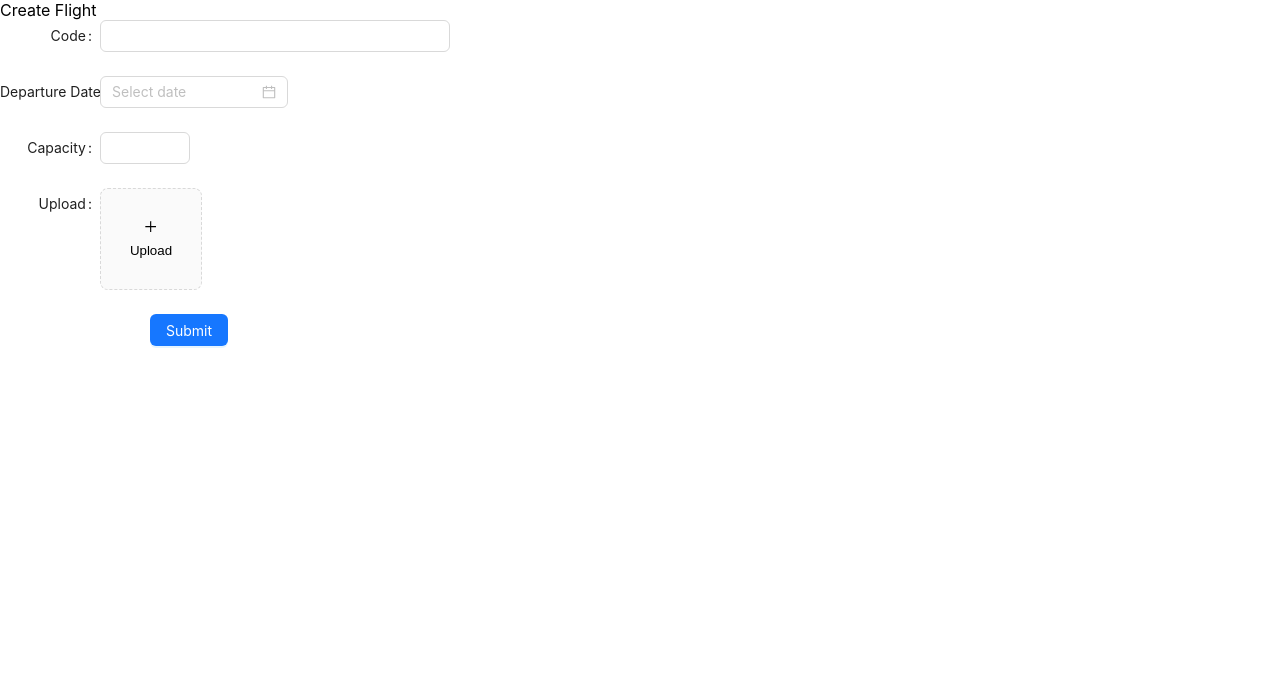
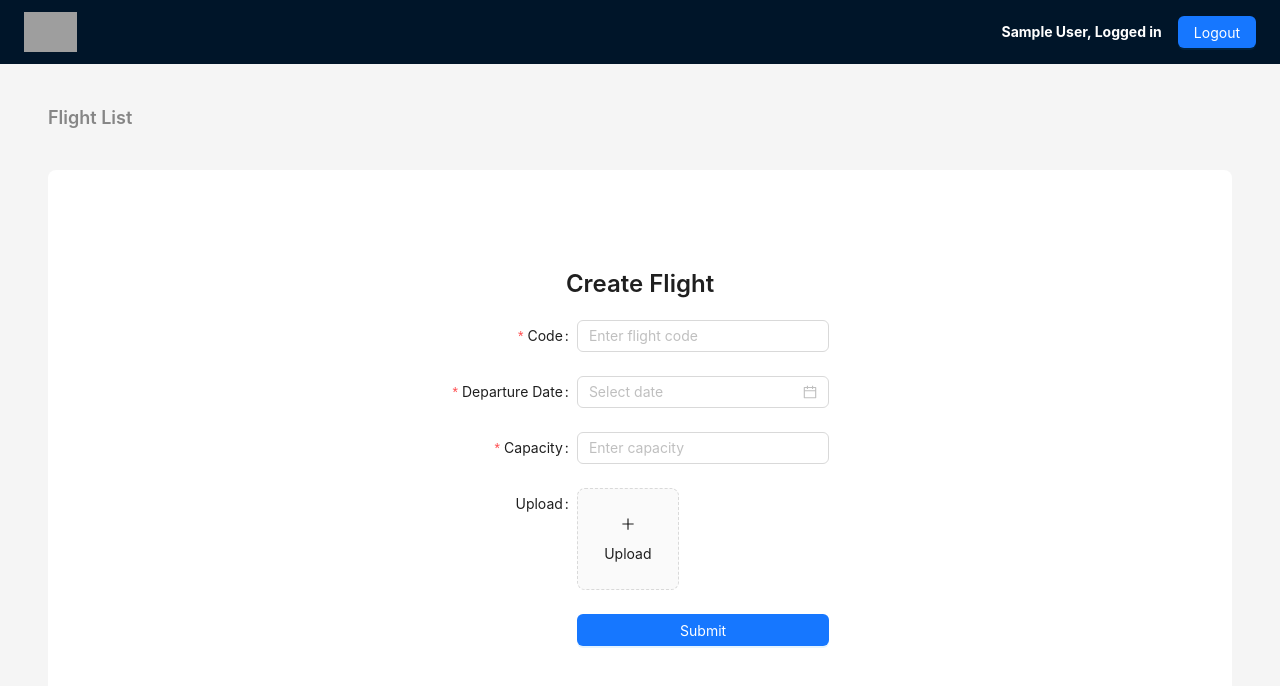
Before and after one commit to a-asmaa/flight-app, a React (Create React App) app: page /flights/create in a window 1280 px wide. Shown: the top 686 px of the page. Built offline with nearby package versions, Linux system fonts and the light colour scheme; sample sign-in values are in the browser's storage; grey boxes are pictures that could not be loaded.

Commit message:
create flight integration

```diff
--- a/src/index.css
+++ b/src/index.css
@@ -11,3 +11,17 @@ code {
   font-family: source-code-pro, Menlo, Monaco, Consolas, 'Courier New',
     monospace;
 }
+
+
+.create-link{
+  font-weight: 600;
+  background-color: white;
+  padding: 10px;
+  border-radius: 5px;
+}
+
+.list-link{
+  font-weight: 600;
+  color: black;
+  font-size: 18px;
+}
--- a/src/layout.tsx
+++ b/src/layout.tsx
@@ -1,27 +1,27 @@
 import React from 'react';
-import { Breadcrumb, Button, Layout, theme } from 'antd';
+import { Breadcrumb, Button, Layout, Space, theme } from 'antd';
 import { clearToken, getUser } from './utils/storage';
-import { useNavigate } from "react-router-dom";
+import { Link, useLocation, useNavigate } from "react-router-dom";
 import { AuthUser } from './types/user';
 
 const { Header, Content } = Layout;
 
-const AppLayout = ({children} : {children: any}) => {
+const AppLayout = ({ children }: { children: any }) => {
   const {
     token: { colorBgContainer, borderRadiusLG },
   } = theme.useToken();
 
   const user: AuthUser = getUser();
-
   const navigate = useNavigate();
+  let location = useLocation();
 
   const logout = () => {
-
     clearToken();
     setTimeout(navigate, 0, "/login");
   }
 
-    return <Layout>
+  return (
+    <Layout>
       <Header
         style={{
           position: 'sticky',
@@ -31,22 +31,30 @@ const AppLayout = ({children} : {children: any}) => {
           display: 'flex',
           alignItems: 'center',
           justifyContent: 'space-between',
+          background: '#001529',
+          padding: '0 24px',
+          gap: '1rem',
           color: 'white',
-          gap: '1rem',
         }}
       >
-        <img className="demo-logo" src="/assets/Logo.svg" alt="logo" />
+        <img className="demo-logo" src="/assets/Logo.svg" alt="logo" style={{ height: 40 }} />
         <div style={{ display: 'flex', alignItems: 'center', gap: '1rem' }}>
-          <h4 > {user.name}, Logged in </h4>
-          <Button onClick={logout}> Logout</Button>
+          <h4>{user.name}, Logged in</h4>
+          <Button onClick={logout} type="primary">Logout</Button>
         </div>
       </Header>
-      <Content style={{ padding: '0 48px', height: '100vh' }}>
-        <Breadcrumb style={{ margin: '16px 0' }}>
-          <Breadcrumb.Item>Flight List</Breadcrumb.Item>
-        </Breadcrumb>
+      <Content style={{ padding: '24px 48px', minHeight: 'calc(100vh - 64px)' }}>
+        <Space style={{ justifyContent: 'space-between', display: 'flex' }}>
+          <Breadcrumb style={{ margin: '16px 0' }}>
+            <Breadcrumb.Item>
+              <Link to="/flights" className='list-link'>Flight List </Link>
+            </Breadcrumb.Item>
+          </Breadcrumb>
+          { !location.pathname.includes('/create') && <Link to="/flights/create" className='create-link'>Create New Flight</Link> }
+        </Space>
         <div
           style={{
+            marginTop: 24,
             padding: 24,
             minHeight: 380,
             background: colorBgContainer,
@@ -57,6 +65,7 @@ const AppLayout = ({children} : {children: any}) => {
         </div>
       </Content>
     </Layout>
+  );
 };
 
 export default AppLayout;
--- a/src/pages/CreateFlight.tsx
+++ b/src/pages/CreateFlight.tsx
@@ -1,65 +1,136 @@
 import React, { useState } from 'react';
 import { PlusOutlined } from '@ant-design/icons';
-import {
-  Button,
-  DatePicker,
-  Form,
-  Input,
-  InputNumber,
-  Upload,
-} from 'antd';
+import { Button, DatePicker, Form, Input, InputNumber, Upload, Typography, Row, Col, message, FormProps } from 'antd';
+import AppLayout from '../layout';
+import fetchUtils from '../utils/fetchUtils';
+import { useNavigate } from 'react-router';
+import { log } from 'console';
 
 const normFile = (e: any) => {
   if (Array.isArray(e)) {
     return e;
   }
+  console.log(e, "files");
+
   return e?.fileList;
+};
+
+type FieldType = {
+  code: string;
+  departureDate: Object;
+  capacity: number;
+  photo?: string;
 };
 
 const CreateFlight: React.FC = () => {
 
+  const [messageApi, contextHolder] = message.useMessage();
+  const [departureDate, setDepartureDate] = useState<string|null>(null);
+  const navigate = useNavigate();
+
+  const handleCreateFlight: FormProps<FieldType>['onFinish'] = async (values) => {
+    console.log('Success:', values);
+
+    try {
+
+      const _body = {
+        'code': values.code,
+        'capacity': values.capacity,
+        'departureDate':  departureDate  // '2020-10-23'
+      };
+
+      // if() {
+      //   _body['photo'] = values.photo
+      // }
+
+      const result = await fetchUtils('/flights', {
+        method: 'POST',
+        body: JSON.stringify(_body),
+      });
+
+      console.log(result);
+      messageApi.open({ // TODO: fix this
+        type: 'success',
+        content: 'Flight created successfully',
+      });
+
+      setTimeout(navigate, 0, "/flights");
+    } catch (err) {
+      console.log(err);
+      messageApi.open({ // TODO: fix this
+        type: 'error',
+        content: err + " Please try again!",
+        duration: 5,
+      });
+    }
+  };
+
+
+
   return (
-    <>
-    {/* Title  */}
+    <AppLayout>
+     { contextHolder}
+      <Row justify="center" style={{ marginTop: 50 }}>
+        <Col xs={24} sm={20} md={16} lg={12} xl={8}>
+          <Typography.Title level={3} style={{ textAlign: 'center', marginBottom: 20 }}>
             Create Flight
+          </Typography.Title>
+
           <Form
-        labelCol={{ span: 4 }}
-        wrapperCol={{ span: 14 }}
+            labelCol={{ span: 8 }}
+            wrapperCol={{ span: 16 }}
             layout="horizontal"
-        style={{ maxWidth: 600 }}
+            style={{ maxWidth: '100%' }}
+            onFinish={handleCreateFlight}
           >
-
-    <Form.Item label="Code">
-        <Input />
+            <Form.Item label="Code" name="code" rules={[{ required: true, message: 'Please enter flight code!' }]}>
+              <Input placeholder="Enter flight code" />
             </Form.Item>
 
-    <Form.Item label="Departure Date">
-        <DatePicker />
+            <Form.Item
+              label="Departure Date"
+              name="departureDate"
+              rules={[{ required: true, message: 'Please select departure date!' }]}
+            >
+              <DatePicker style={{ width: '100%' }} format={'YYYY-MM-DD'}
+                onChange={(date, dateString) => {
+                  setDepartureDate(dateString as string)
+                  console.log(dateString, departureDate);
+                  }}/>
             </Form.Item>
 
-    <Form.Item label="Capacity">
-        <InputNumber />
+            <Form.Item
+              label="Capacity"
+              name="capacity"
+              rules={[{ required: true, message: 'Please enter capacity!' }]}
+            >
+              <InputNumber placeholder="Enter capacity" style={{ width: '100%' }} />
             </Form.Item>
 
-    <Form.Item label="Upload" valuePropName="fileList" getValueFromEvent={normFile}>
+            <Form.Item
+              label="Upload"
+              name="upload"
+              valuePropName="fileList"
+              getValueFromEvent={normFile}
+            >
               <Upload action="/upload.do" listType="picture-card">
-        <button style={{ border: 0, background: 'none' }} type="button">
+                <div>
                   <PlusOutlined />
                   <div style={{ marginTop: 8 }}>Upload</div>
-        </button>
+                </div>
               </Upload>
             </Form.Item>
 
-    <Form.Item wrapperCol={{ offset: 6, span: 16 }}>
-        <Button type="primary" htmlType="submit">
+            <Form.Item wrapperCol={{ offset: 8, span: 16 }}>
+              <Button type="primary" htmlType="submit" block>
                 Submit
               </Button>
             </Form.Item>
-
           </Form>
-
-    </>
+        </Col>
+      </Row>
+    </AppLayout>
   );
 };
 
-export default () => <CreateFlight />;
+export default CreateFlight;
```
Lines whose indentation alone changed are shown as unchanged.
